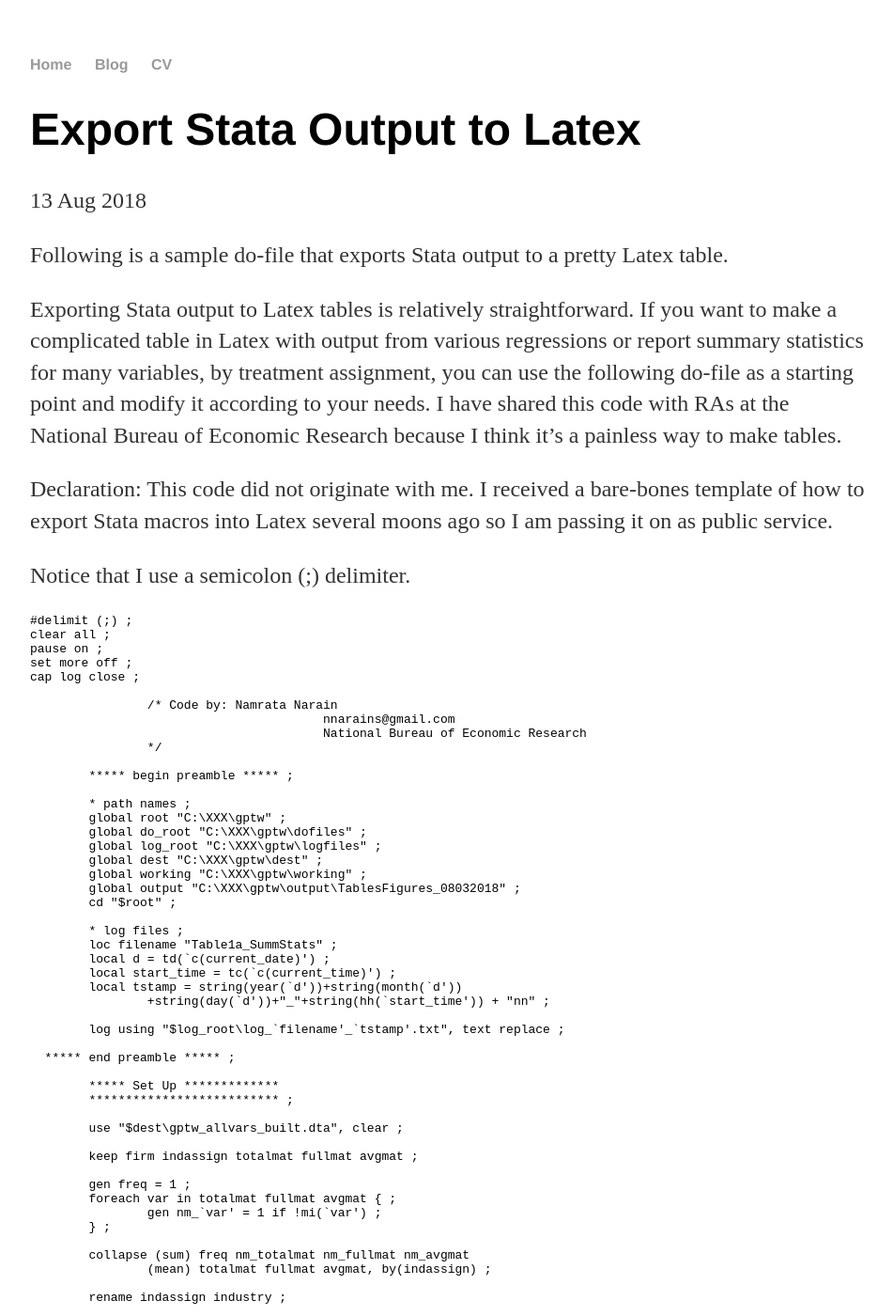
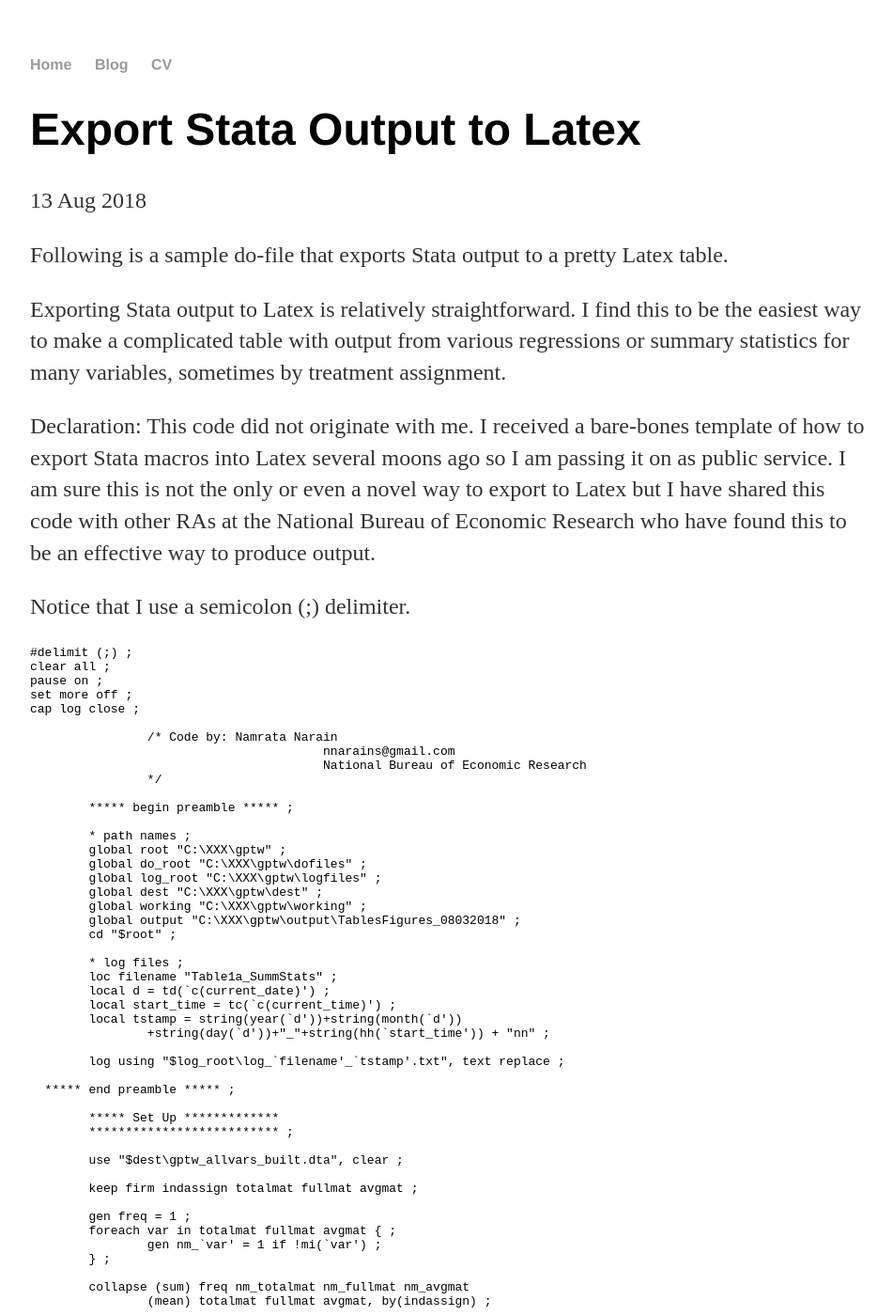
Before and after one commit to namsaxena/namsaxena.github.io, a Jekyll site: the page built from _posts/2018-08-13-stata-latex.md, in a window 1280 px wide and 1400 px high. Shown: the whole window at 94% size, without its empty margins (160-1111 px from the left). Built offline with Jekyll 4.4.1, drawn with Linux system fonts in a browser that asks for light colours; some of the changed text lies outside the part shown.

Commit message:
Update 2018-08-13-stata-latex.md

```diff
--- a/_posts/2018-08-13-stata-latex.md
+++ b/_posts/2018-08-13-stata-latex.md
@@ -6,13 +6,10 @@ date: 2018-08-13
 
 Following is a sample do-file that exports Stata output to a pretty Latex table.
 
-Exporting Stata output to Latex tables is relatively straightforward. If you want to make a complicated table in Latex with output from various
-regressions or report summary statistics for many variables, by treatment assignment, you can use the following do-file as a starting point and
-modify it according to your needs. I have shared this code with RAs at the National Bureau of Economic Research because I think it's a
-painless way to make tables.
+Exporting Stata output to Latex is relatively straightforward. I find this to be the easiest way to make a complicated table with output from various
+regressions or summary statistics for many variables, sometimes by treatment assignment.
 
-Declaration: This code did not originate with me. I received a bare-bones template of how to export Stata macros into Latex several moons ago so I am
-passing it on as public service.
+Declaration: This code did not originate with me. I received a bare-bones template of how to export Stata macros into Latex several moons ago so I am passing it on as public service. I am sure this is not the only or even a novel way to export to Latex but I have shared this code with other RAs at the National Bureau of Economic Research who have found this to be an effective way to produce output.
 
 Notice that I use a semicolon (;) delimiter.
 
@@ -155,10 +152,7 @@ cap log close ;
 		"\end{longtable}" _n
 		"\begin{tabular}{ p{5in} }" _n
 		"\footnotesize" _n
-		"Notes: This table provides industry-level summary statistics of data
-		scraped from www.greatplacetowork.com. Industry assignments
-		are made according to SIC codes that I assigned to each company
-		manually.\\"
+		"Notes:XXX \\"
 		"\end{tabular}" _n
 		"\end{center}" _n
 		"\end{document}" _n ;
```
